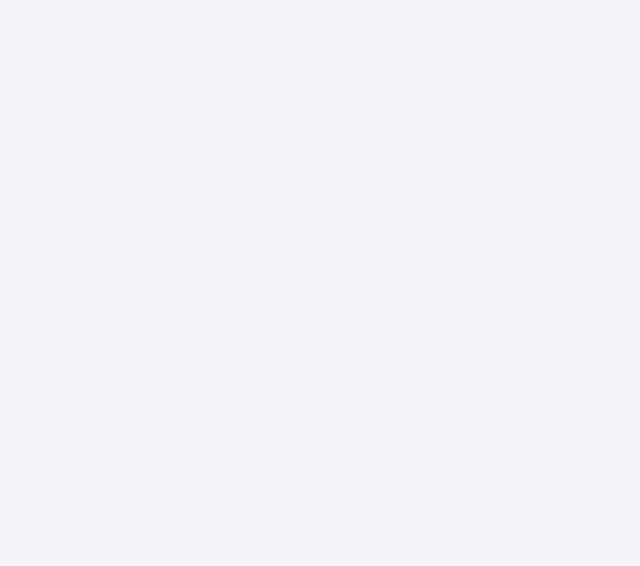
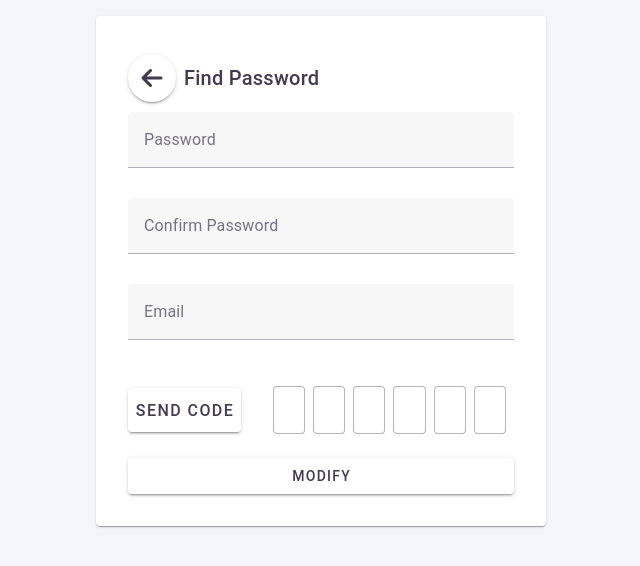
Before and after one commit to lazyliqiquan/help-me-vue-ui, a Vue app: page /find-password in a window 1280 px wide. Before the commit this address had no page. Shown: the top 566 px of the page, without its empty margins (319-959 px from the left). Built offline with nearby package versions, Linux system fonts and the light colour scheme.

Commit message:
complete ui of login module

```diff
--- a/package.json
+++ b/package.json
@@ -10,6 +10,7 @@
     "@mdi/font": "6.2.95",
     "@vueup/vue-quill": "^1.2.0",
     "axios": "^1.7.2",
+    "pinia": "^2.1.7",
     "roboto-fontface": "*",
     "vue": "^3.4.21",
     "vue-router": "^4.3.3",
--- a/src/App.vue
+++ b/src/App.vue
@@ -5,11 +5,4 @@
 </template>
 
 <script setup>
-import {ref} from 'vue'
-
-const theme = ref('light')
-
-function onClick() {
-  theme.value = theme.value === 'light' ? 'dark' : 'light'
-}
 </script>
--- a/src/components/macro/CountDown.vue
+++ b/src/components/macro/CountDown.vue
@@ -1,6 +1,8 @@
 <script setup lang="ts">
 import {ref} from "vue";
 import http from "../../utils/http";
+
+let {getAuthCode} = defineProps(['getAuthCode'])
 
 // 验证码有效时间
 // -2 正在发送请求中，等待后端的回复 展示一个无限滚动的环形进度
@@ -48,6 +50,7 @@ async function sendCode() {
     }, 10000)
   })
 }
+
 </script>
 
 <template>
@@ -75,7 +78,7 @@ async function sendCode() {
       </v-snackbar>
     </VCol>
     <VCol cols="8">
-      <v-otp-input></v-otp-input>
+      <v-otp-input @update:modelValue="getAuthCode"></v-otp-input>
     </VCol>
   </VRow>
 </template>
--- a/src/pages/FindPassword.vue
+++ b/src/pages/FindPassword.vue
@@ -1,9 +1,64 @@
 <script setup lang="ts">
+import {router} from "../plugins/router";
+import {website} from "../settings/website";
+import {ref} from "vue";
 
+const email = ref('')
+const authCode = ref('')
+const newPassword = ref('')
+const confirmPassword = ref('')
+
+function getAuthCode(code: string) {
+  authCode.value = code
+}
 </script>
 
 <template>
-
+  <div class="auth-wrapper d-flex align-center justify-center pa-4">
+    <VCard
+      class="auth-card pa-4 pt-7"
+      max-width="450">
+      <VCardItem class="justify-start">
+        <template #prepend>
+          <VBtn icon="fas fa-arrow-left" @click="router.push({path:'/login'})"/>
+        </template>
+        <VCardTitle class="font-weight-semibold text-2xl">
+          Find Password
+        </VCardTitle>
+      </VCardItem>
+      <VCardText>
+        <VRow dense>
+          <VCol cols="12">
+            <VTextField
+              v-model="newPassword"
+              label="Password"
+              :counter="website.passwordLength"
+            />
+          </VCol>
+          <VCol cols="12">
+            <VTextField
+              v-model="confirmPassword"
+              label="Confirm Password"
+              :counter="website.passwordLength"
+            />
+          </VCol>
+          <VCol cols="12">
+            <VTextField
+              v-model="email"
+              label="Email"
+              :counter="website.nameOrEmailLength"
+            />
+          </VCol>
+          <VCol cols="12">
+            <CountDown :getAuthCode="getAuthCode"/>
+          </VCol>
+          <VCol cols="12">
+            <VBtn block>Modify</VBtn>
+          </VCol>
+        </VRow>
+      </VCardText>
+    </VCard>
+  </div>
 </template>
 
 <style scoped>
--- a/src/pages/Login.vue
+++ b/src/pages/Login.vue
@@ -1,5 +1,7 @@
 <script setup lang="ts">
 import {ref, watch} from "vue";
+import {website} from "../settings/website";
+import {router} from "../plugins/router";
 
 const rememberMe = ref(false)
 const isPasswordVisible = ref(false)
@@ -12,6 +14,45 @@ watch(rememberMe, () => {
   localStorage.setItem('rememberMe', rememberMe.value.toString())
 })
 
+function login() {
+  const status: string = verifyInput()
+  if (status.length > 0) {
+
+    return
+  }
+}
+
+// 检查用户输入是否合法
+function verifyInput(): string {
+  if (nameOrEmail.value.length <= 0) {
+    return 'The user name or email address cannot be empty'
+  }
+  if (nameOrEmail.value.length > website.nameOrEmailLength) {
+    return `The length of the user name or email address cannot exceed ${website.nameOrEmailLength}`
+  }
+  if (nameOrEmail.value.includes(website.blankSpace)) {
+    return 'The user name or email address cannot contain Spaces'
+  }
+  if (password.value.length <= 0) {
+    return 'The password cannot be empty'
+  }
+  if (password.value.length > website.passwordLength) {
+    return `The length of the password cannot exceed ${website.passwordLength}`
+  }
+  if (password.value.includes(website.blankSpace)) {
+    return 'The password cannot contain Spaces'
+  }
+  return ''
+}
+
+// 从验证码组件获取验证码
+function getAuthCode(authCode: string) {
+  password.value = authCode
+}
+
+function toRegister() {
+  router.push({path: '/register'})
+}
 </script>
 
 <template>
@@ -41,6 +82,7 @@ watch(rememberMe, () => {
             <VTextField
               v-model="nameOrEmail"
               :label="loginType == 0 ? 'Name' : 'Email'"
+              :counter="website.nameOrEmailLength"
             />
           </VCol>
 
@@ -50,11 +92,12 @@ watch(rememberMe, () => {
               v-if="loginType < 2"
               v-model="password"
               label="Password"
+              :counter="website.passwordLength"
               :type="isPasswordVisible ? 'text' : 'password'"
               :append-inner-icon="isPasswordVisible ? 'fas fa-eye' : 'fas fa-eye-slash'"
               @click:append-inner="isPasswordVisible = !isPasswordVisible"
             />
-            <CountDown v-else/>
+            <CountDown v-else :getAuthCode="getAuthCode"/>
           </VCol>
           <VRow justify="space-between">
             <VCol cols="6">
@@ -64,14 +107,14 @@ watch(rememberMe, () => {
               />
             </VCol>
             <VCol cols="6" align-self="center" style="margin-bottom: 20px">
-              <v-btn variant="text">find password</v-btn>
+              <v-btn variant="text" @click="router.push({path:'/find-password'})">find password</v-btn>
             </VCol>
           </VRow>
           <!-- login button -->
           <VCol cols="12">
             <VBtn
               block
-              type="submit"
+              @click="login"
             >
               Login
             </VBtn>
@@ -82,7 +125,7 @@ watch(rememberMe, () => {
             class="text-center text-base"
           >
             <span>You don't have an account yet?</span>
-            <v-btn variant="text">Create a account</v-btn>
+            <v-btn variant="text" @click="router.push({path:'/register'})">Create a account</v-btn>
           </VCol>
         </VRow>
       </VCardText>
--- a/src/pages/Register.vue
+++ b/src/pages/Register.vue
@@ -1,9 +1,65 @@
 <script setup lang="ts">
+import {website} from "../settings/website";
+import {ref} from "vue";
+import {router} from "../plugins/router";
 
+const username = ref('')
+const password = ref('')
+const email = ref('')
+const authCode = ref('')
+
+// 从验证码组件获取验证码
+function getAuthCode(code: string) {
+  authCode.value = code
+}
 </script>
 
 <template>
-
+  <div class="auth-wrapper d-flex align-center justify-center pa-4">
+    <VCard
+      class="auth-card pa-4 pt-7"
+      max-width="450">
+      <VCardItem class="justify-start">
+        <template #prepend>
+          <VBtn icon="fas fa-arrow-left" @click="router.push({path:'/login'})"/>
+        </template>
+        <VCardTitle class="font-weight-semibold text-2xl">
+          Register
+        </VCardTitle>
+      </VCardItem>
+      <VCardText>
+        <VRow dense>
+          <VCol cols="12">
+            <VTextField
+              v-model="username"
+              label="Name"
+              :counter="website.nameOrEmailLength"
+            />
+          </VCol>
+          <VCol cols="12">
+            <VTextField
+              v-model="password"
+              label="Password"
+              :counter="website.passwordLength"
+            />
+          </VCol>
+          <VCol cols="12">
+            <VTextField
+              v-model="email"
+              label="Email"
+              :counter="website.nameOrEmailLength"
+            />
+          </VCol>
+          <VCol cols="12">
+            <CountDown :getAuthCode="getAuthCode"/>
+          </VCol>
+          <VCol cols="12">
+            <VBtn block>Register</VBtn>
+          </VCol>
+        </VRow>
+      </VCardText>
+    </VCard>
+  </div>
 </template>
 
 <style scoped>
--- a/src/plugins/index.ts
+++ b/src/plugins/index.ts
@@ -7,6 +7,7 @@
 // Plugins
 import {vuetify} from './vuetify'
 import {router} from "./router";
+import {pinia} from "./pinia";
 
 // Types
 import type {App} from 'vue'
@@ -14,4 +15,5 @@ import type {App} from 'vue'
 export function registerPlugins(app: App) {
   app.use(vuetify)
   app.use(router)
+  app.use(pinia)
 }
--- /dev/null
+++ b/src/plugins/pinia.ts
@@ -0,0 +1,3 @@
+import {createPinia} from "pinia";
+
+export const pinia = createPinia()
--- a/src/settings/website.ts
+++ b/src/settings/website.ts
@@ -1,3 +1,9 @@
 class Website {
-  usernameLength: number
+  readonly nameOrEmailLength: number = 20
+  readonly passwordLength: number = 15
+  readonly blankSpace: string = ' '
+  readonly showSnackbarTime: number = 10000
 }
+
+// 暴露到底是怎么使用的？
+export const website = new Website()
```
Also changed, not shown: src/plugins/router.ts (+8 -1 lines), 1 other file (tests, documents, lock files or other folders).
